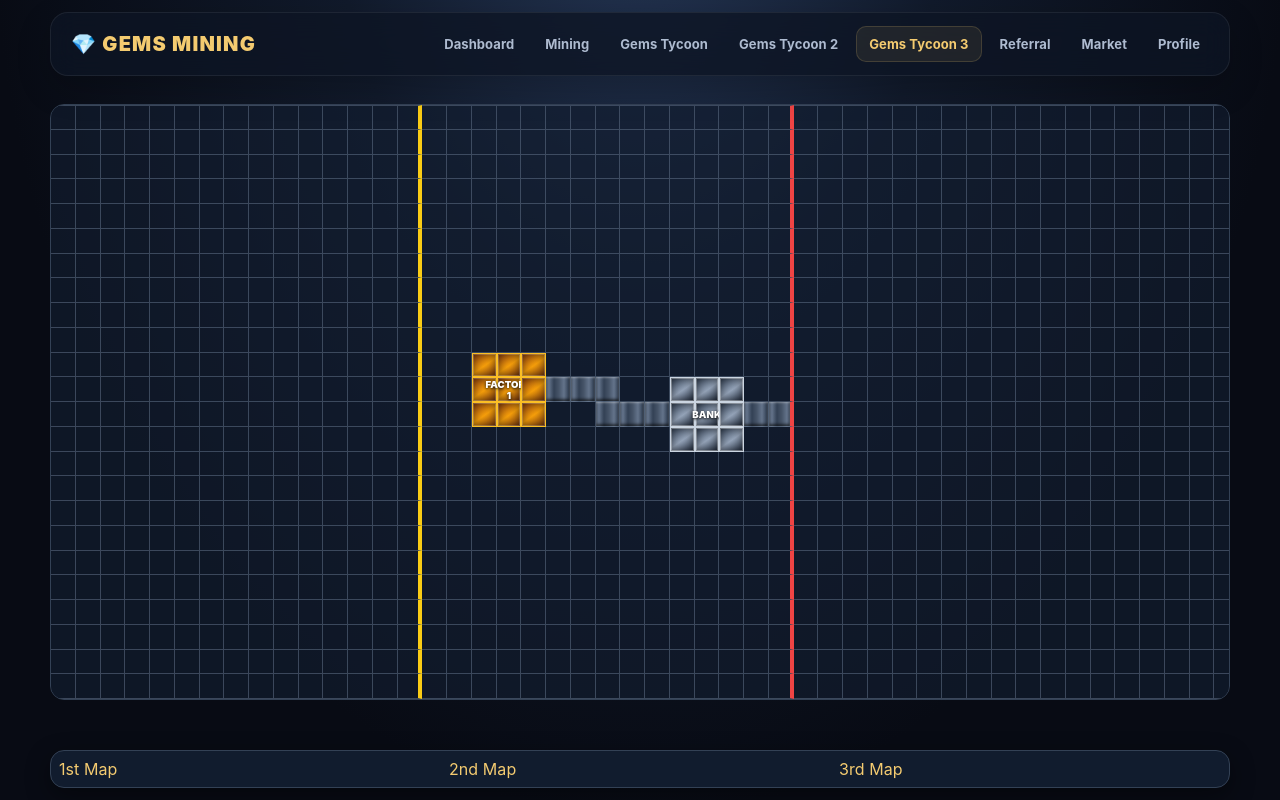
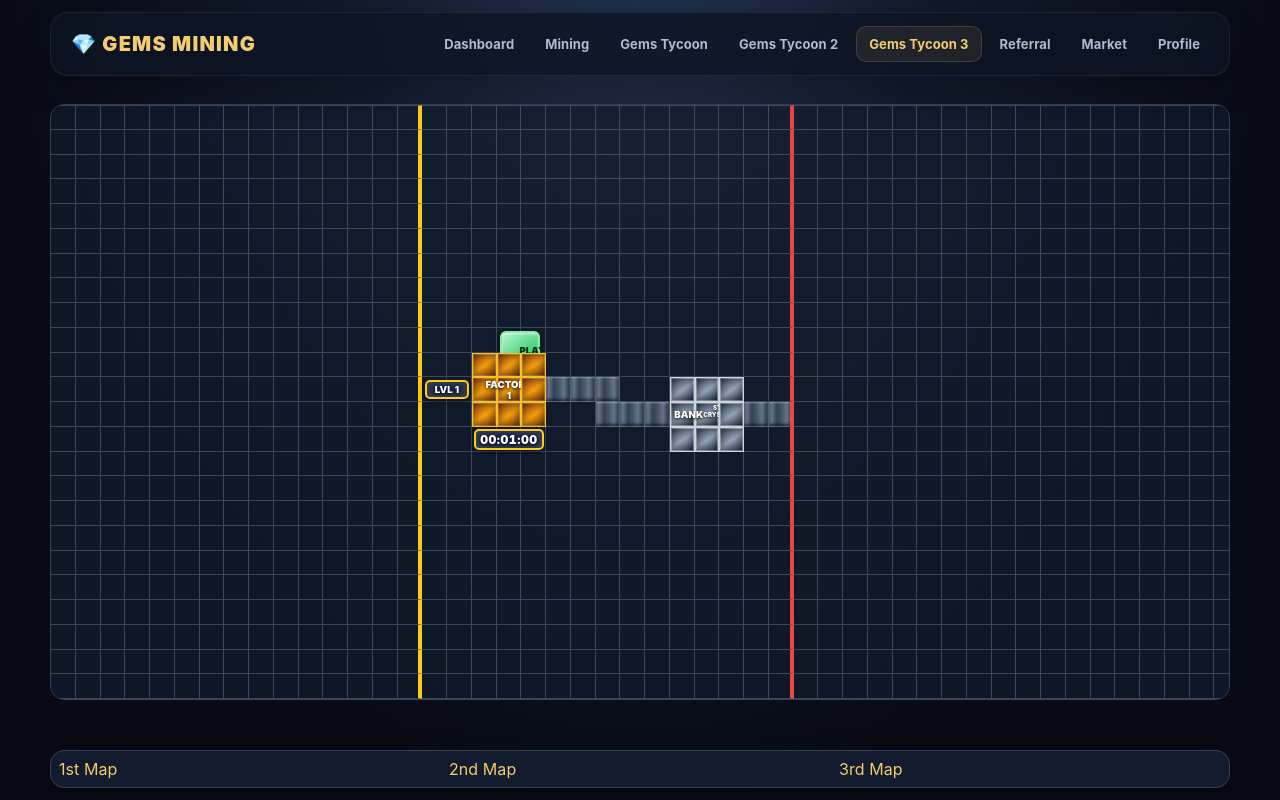
Before and after one commit to chayentot/GEMS, a Next.js app: page /GEMS/tycoon3 in a window 1280 px wide. Built offline with nearby package versions, Linux system fonts and the light colour scheme.

Commit message:
Add 60-second Star Crystal factory cycle and bank storage to Map 3

```diff
--- a/app/tycoon3/page.tsx
+++ b/app/tycoon3/page.tsx
@@ -2,6 +2,7 @@
 
 import Link from "next/link";
 import ProfileMenu from "@/components/profile-menu";
+import { useEffect, useRef, useState } from "react";
 
 const MAP_ROWS = 24;
 const FIRST_SECTION_COLUMNS = 15;
@@ -13,6 +14,15 @@ const TOTAL_COLUMNS = FIRST_SECTION_COLUMNS + SECOND_SECTION_COLUMNS + THIRD_SEC
 const STRUCTURES = [
   { name: "FACTORY 1", centerColumn: 19, centerRow: 12, className: "tycoon3-factory" },
   { name: "BANK", centerColumn: 27, centerRow: 13, className: "tycoon3-bank" },
+];
+
+const STAR_CRYSTAL_PATH = [
+  { column: 21, row: 12 },
+  { column: 22, row: 12 },
+  { column: 23, row: 12 },
+  { column: 23, row: 13 },
+  { column: 24, row: 13 },
+  { column: 25, row: 13 },
 ];
 
 const CONVEYOR_CELLS = new Set([
@@ -29,6 +39,56 @@ function getStructureAt(column: number, row: number) {
 }
 
 export default function GemsTycoon3Page() {
+  const [isFactoryRunning, setIsFactoryRunning] = useState(false);
+  const [remainingSeconds, setRemainingSeconds] = useState(60);
+  const [starCrystals, setStarCrystals] = useState<{ id: number; step: number }[]>([]);
+  const [bankedStarCrystals, setBankedStarCrystals] = useState(0);
+  const nextCrystalId = useRef(0);
+
+  useEffect(() => {
+    if (!isFactoryRunning) return;
+    const timer = window.setInterval(() => {
+      setStarCrystals((current) => [
+        ...current,
+        { id: ++nextCrystalId.current, step: 0 },
+      ]);
+      setRemainingSeconds((current) => {
+        if (current <= 1) {
+          setIsFactoryRunning(false);
+          return 0;
+        }
+        return current - 1;
+      });
+    }, 1000);
+    return () => window.clearInterval(timer);
+  }, [isFactoryRunning]);
+
+  useEffect(() => {
+    if (starCrystals.length === 0) return;
+    const conveyor = window.setInterval(() => {
+      setStarCrystals((current) =>
+        current.map((crystal) => ({ ...crystal, step: crystal.step + 1 }))
+      );
+    }, 300);
+    return () => window.clearInterval(conveyor);
+  }, [starCrystals.length > 0]);
+
+  useEffect(() => {
+    const delivered = starCrystals.filter((crystal) => crystal.step >= STAR_CRYSTAL_PATH.length);
+    if (delivered.length === 0) return;
+    setBankedStarCrystals((count) => count + delivered.length);
+    setStarCrystals((current) =>
+      current.filter((crystal) => crystal.step < STAR_CRYSTAL_PATH.length)
+    );
+  }, [starCrystals]);
+
+  const startFactory = () => {
+    if (remainingSeconds === 0) setRemainingSeconds(60);
+    setIsFactoryRunning(true);
+  };
+
+  const formattedTime = `00:${String(Math.floor(remainingSeconds / 60)).padStart(2, "0")}:${String(remainingSeconds % 60).padStart(2, "0")}`;
+
   return (
     <main className="shell tycoon3-shell">
       <header className="topbar tycoon3-topbar">
@@ -73,9 +133,45 @@ export default function GemsTycoon3Page() {
                 <div
                   className={cellClassName}
                   key={index}
+                  style={{ gridColumn: column, gridRow: row }}
                   aria-label={`Column ${column}, Row ${row}${structure ? `, ${structure.name}` : isConveyor ? ", conveyor moving right" : ""}`}
                 >
-                  {isStructureCenter && <span className="tycoon3-structure-label">{structure.name}</span>}
+                  {isStructureCenter && (
+                    <span className="tycoon3-structure-label">
+                      {structure.name}
+                      {structure.name === "BANK" && <small className="tycoon3-bank-count">STAR CRYSTALS: {bankedStarCrystals}</small>}
+                    </span>
+                  )}
+                </div>
+              );
+            })}
+            <button
+              type="button"
+              className="tycoon3-play-button"
+              style={{ gridColumn: 19, gridRow: 10 }}
+              onClick={startFactory}
+              disabled={isFactoryRunning}
+              aria-label="Start Factory 1 for 60 seconds"
+              hidden={isFactoryRunning}
+            >
+              PLAY
+            </button>
+            <div className="tycoon3-level-label" style={{ gridColumn: "16 / span 2", gridRow: 12 }}>
+              LVL 1
+            </div>
+            <div className="tycoon3-time-display" style={{ gridColumn: "18 / span 3", gridRow: 14 }}>
+              {formattedTime}
+            </div>
+            {starCrystals.map((crystal) => {
+              const position = STAR_CRYSTAL_PATH[Math.min(crystal.step, STAR_CRYSTAL_PATH.length - 1)];
+              return (
+                <div
+                  key={crystal.id}
+                  className="tycoon3-star-crystal"
+                  style={{ gridColumn: position.column, gridRow: position.row }}
+                  aria-label="Star Crystal moving to Bank"
+                >
+                  ✦
                 </div>
               );
             })}
@@ -170,6 +266,68 @@ export default function GemsTycoon3Page() {
           position: relative;
           z-index: 1;
         }
+        .tycoon3-bank-count {
+          display: block;
+          margin-top: 2px;
+          font-size: clamp(5px, 0.48vw, 8px);
+          line-height: 1.1;
+        }
+        .tycoon3-play-button {
+          min-width: 0;
+          min-height: 0;
+          margin: 3px;
+          border: 2px solid #86efac;
+          border-radius: 6px;
+          color: #052e16;
+          background: linear-gradient(145deg, #bbf7d0, #22c55e);
+          box-shadow: 0 2px 6px #0008, inset 0 1px 2px #fff9;
+          font-size: clamp(7px, 0.75vw, 11px);
+          font-weight: 900;
+          cursor: pointer;
+        }
+        .tycoon3-play-button:hover { filter: brightness(1.12); }
+        .tycoon3-play-button:disabled { opacity: .55; cursor: default; }
+        .tycoon3-level-label,
+        .tycoon3-time-display {
+          z-index: 4;
+          display: flex;
+          align-items: center;
+          justify-content: center;
+          border: 2px solid #facc15;
+          border-radius: 5px;
+          color: #fff;
+          background: #172554;
+          box-shadow: 0 2px 6px #0008, inset 0 0 8px #facc1544;
+          font-weight: 900;
+          text-shadow: 0 1px 3px #000;
+          white-space: nowrap;
+        }
+        .tycoon3-level-label {
+          margin: 3px;
+          font-size: clamp(7px, 0.75vw, 11px);
+        }
+        .tycoon3-time-display {
+          margin: 2px;
+          font-size: clamp(9px, 0.95vw, 14px);
+          font-variant-numeric: tabular-nums;
+          letter-spacing: .04em;
+        }
+        .tycoon3-star-crystal {
+          z-index: 5;
+          display: flex;
+          align-items: center;
+          justify-content: center;
+          color: #bae6fd;
+          font-size: clamp(13px, 1.3vw, 20px);
+          font-weight: 900;
+          text-shadow: 0 0 5px #38bdf8, 0 0 10px #e0f2fe;
+          pointer-events: none;
+          animation: tycoon3-crystal-pulse .6s ease-in-out infinite alternate;
+        }
+        @keyframes tycoon3-crystal-pulse {
+          from { transform: scale(.8) rotate(0deg); }
+          to { transform: scale(1.15) rotate(45deg); }
+        }
         .tycoon3-structure-label {
           display: flex;
           width: 100%;
```
